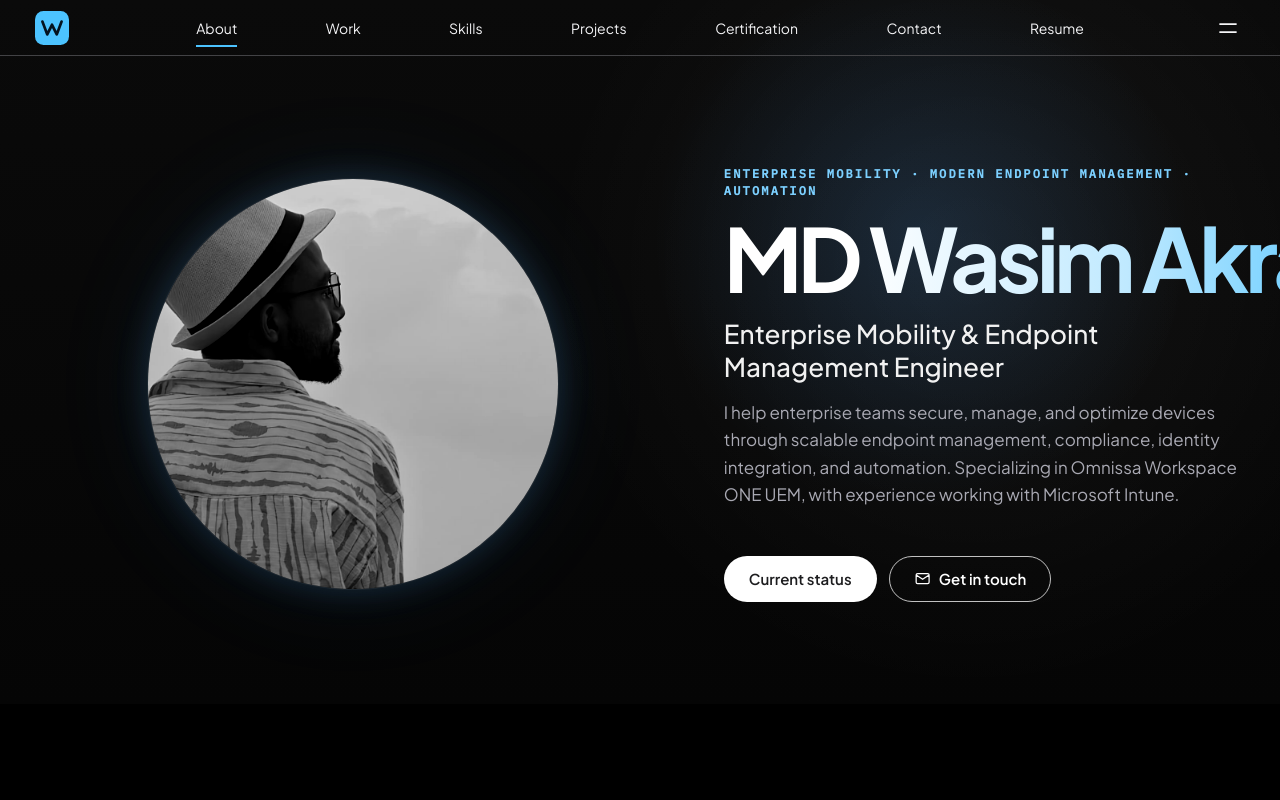
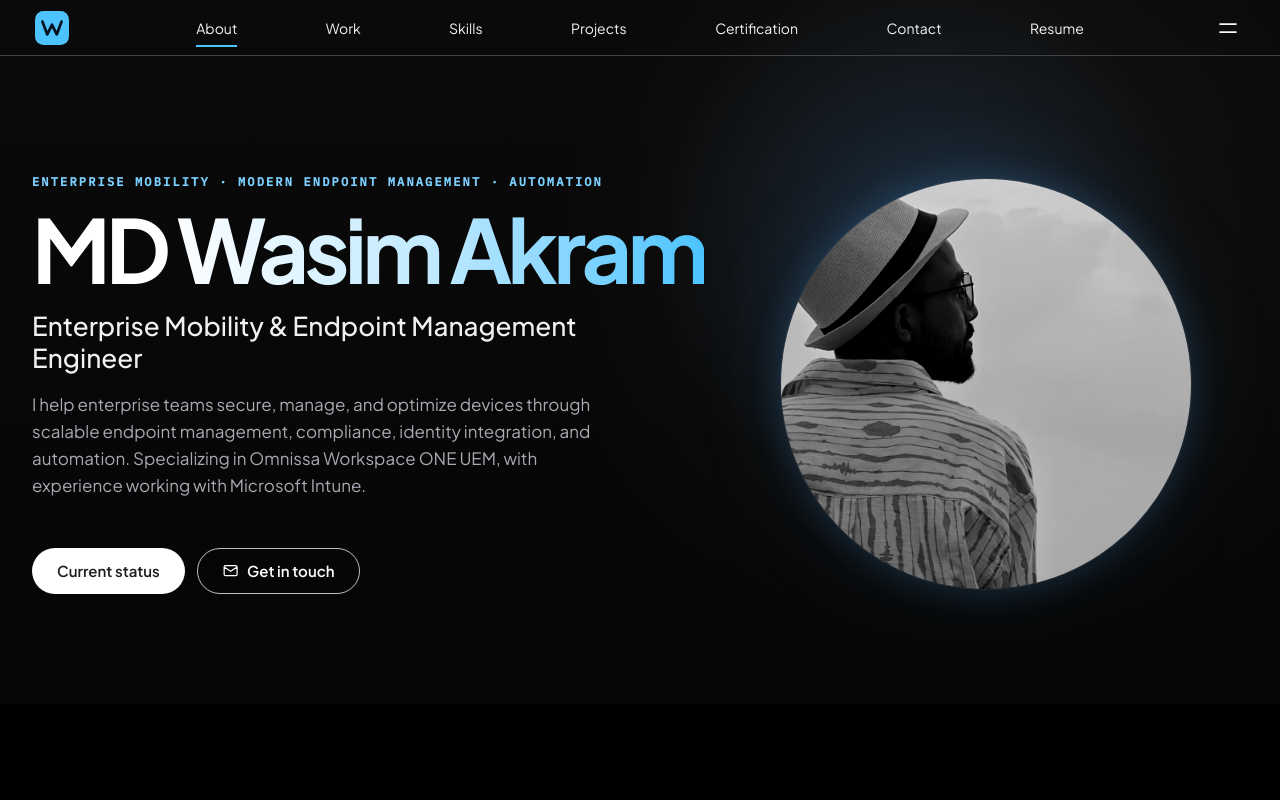
Before and after one commit to akramw/MyProfile, a React (Vite) app: page / in a window 1280 px wide. Shown: the top 800 px of the page. Built offline with nearby package versions, Linux system fonts and the light colour scheme.

Commit message:
Rearrange Hero component layout and update image size
Updated the Hero component layout by moving the photo section to the right side and increasing the image dimensions.

```diff
--- a/src/sections/Hero/Hero.tsx
+++ b/src/sections/Hero/Hero.tsx
@@ -6,21 +6,6 @@ export function Hero() {
   return (
     <header id="hero" className={s.hero}>
       <div className={`wrap xl ${s.inner}`}>
-        {/* Right Side: Photo */}
-        <div className={s.photo}>
-          <div className={s.figure}>
-            <img
-              className={s.portrait}
-              src={profile.photo}
-              alt={`Portrait of ${profile.name}`}
-              width={600}
-              height={600}
-              fetchPriority="high"
-            />
-          </div>
-        </div>
-
-        {/* Left Side: Content */}
         <div className={s.copy}>
           <p className={s.eyebrow}>{profile.eyebrow}</p>
           <h1 className={s.name} aria-label={profile.name}>
@@ -41,6 +26,19 @@ export function Hero() {
             </LinkButton>
           </div>
         </div>
+
+        <div className={s.photo}>
+          <div className={s.figure}>
+            <img
+              className={s.portrait}
+              src={profile.photo}
+              alt={`Portrait of ${profile.name}`}
+              width={900}
+              height={900}
+              fetchPriority="high"
+            />
+          </div>
+        </div>
       </div>
     </header>
   );
```
